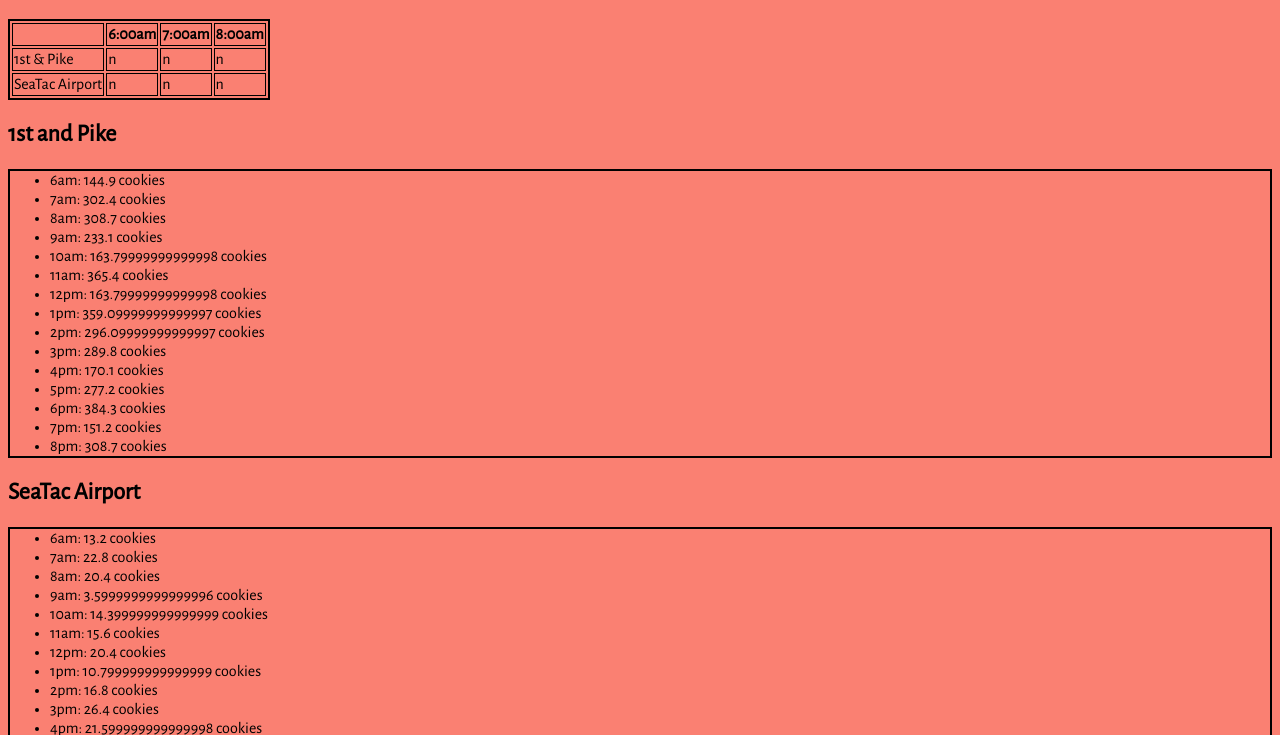
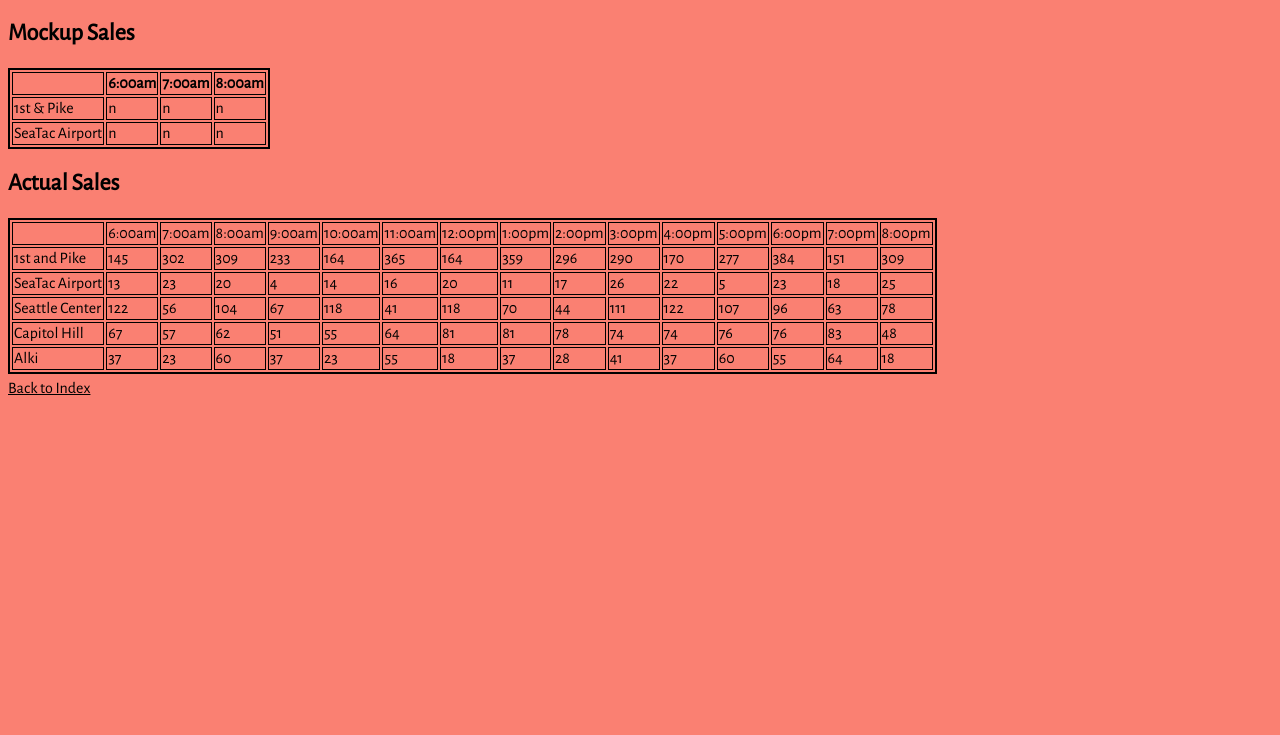
Before and after one commit to jaderager/cookie_stand, a plain HTML site: page sales.html in a window 1280 px wide. Shown: the part 62-797 px from the top of the page. Drawn offline with nearby package versions, Linux system fonts and the light colour scheme.

Commit message:
convert list format to table format on sales.html; link to index

```diff
--- a/sales.css
+++ b/sales.css
@@ -12,6 +12,8 @@
 
 table {
     border: 2px solid black;
+    margin-top: 5px;
+    margin-bottom: 5px;
 }
 
 th {
--- a/sales.html
+++ b/sales.html
@@ -8,6 +8,7 @@
 </head>
 <body onload="execUponLoad()">
     <header><h1>Hourly Sales Forecast</h1></header>
+    <h2>Mockup Sales</h2>
     <section id="mockupSales"> <!-- This is just to help me visualize how the table will be generated by the script, and re-familiarize myself with HTML tables. -->
         <table>
             <tr>
@@ -30,27 +31,8 @@
             </tr>
         </table>
     </section>
+    <h2>Actual Sales</h2>
     <section id="salesSection"></section>
-    <!--
-    <h2>1st &amp; Pike</h2>
-    <ul id="firstAndPikeSalesList">
-    </ul>
-
-    <h2>SeaTac Airport</h2>
-    <ul id="seaTacAirportSalesList">
-    </ul>
-
-    <h2>Seattle Center</h2>
-    <ul id="seattleCenterSalesList">
-    </ul>
-
-    <h2>Capitol Hill</h2>
-    <ul id="capitolHillSalesList">
-    </ul>
-
-    <h2>Alki</h2>
-    <ul id="alkiSalesList">
-    </ul>
-    -->
+    <a href="index.html">Back to Index</a>
 </body>
 </html>
--- a/sales.js
+++ b/sales.js
@@ -7,8 +7,6 @@
   this.maxCustomers = maxCustomers;
   this.avgCookiesPerCust = avgCookiesPerCust;
 
-  /*  will contain pregenerated strings to be created as text nodes, following format:
-      6am: 315 cookies  */
   this.salesOutputArray = [];
 
   /*  generates number of customers */
@@ -20,10 +18,23 @@
 
   /*  multiply number of customers by rate */
   this.cookiesPerHour = function cookiesPerHour() {
-    return this.genRandomCust() * this.avgCookiesPerCust;
+    return Math.round(this.genRandomCust() * this.avgCookiesPerCust);
   };
 
-  this.genHourlySales = function genHourlySales() {
+  this.genSalesStrings = function genSalesStrings() {
+
+    for (var i = 6; i <= 20; i++) {
+      this.salesOutputArray.push(this.cookiesPerHour());
+    }
+    console.log('.genSalesStrings() :: finished building salesOutputArray: ' + this.salesOutputArray);
+  };
+  this.genSalesStrings();
+}
+/*  will contain pregenerated strings to be created as text nodes, following format:
+    6am: 315 cookies  */
+
+Store.prototype.headingOutputArray = [];
+Store.prototype.genHeadingStrings = function genHeadingStrings() {
 
   for (var i = 6; i <= 20; i++) {
     var workingString = ''; //temp string
@@ -32,21 +43,16 @@
     /*  begin building string. mock string output follows in comments */
     workingString += time[0]; // '6'
     if (!time[1]) {
-        workingString += 'am: '; // '6' + 'am: '
+      workingString += ':00am'; // '6' + 'am: '
     } else if (time[1]) {
-        workingString += 'pm: '; // '6' + 'pm: '
+      workingString += ':00pm'; // '6' + 'pm: '
     }
 
-      workingString += this.cookiesPerHour() + ' cookies'; // '6' + ( 'am: ' || 'pm: ' ) + n + ' cookies'
-
-      this.salesOutputArray.push(workingString); //finally, push complete string to corresponding hour index of salesOutputArray
+    this.headingOutputArray.push(workingString); //finally, push complete string
   }
-
+  console.log('.genHeadingStrings() :: finished building headingOutputArray: ' + this.headingOutputArray);
 };
-  this.genHourlySales(); //initialize salesOutputArray
-}
-
-
+Store.prototype.genHeadingStrings();
 
 /*  Initialize Store objects  */
 var firstAndPike = new Store('1st and Pike', //locString
@@ -107,7 +113,7 @@
   newNode = document.createElement(nodeType);
 
   targetNodeObj.appendChild(newNode);
-  console.log('returning lastChild ' + targetNodeObj.lastChild + 'of targetNode ' + targetNodeObj);
+  console.log('insertNode() :: RETURN lastChild ' + targetNodeObj.lastChild + 'of targetNode ' + targetNodeObj);
   return targetNodeObj.lastChild; //this is the reason we check the typeof target. somewhere in the chain of calls it can break if a DOM node is being passed to a function such as this one which expects a string referencing an HTML id.
 }
 
@@ -141,22 +147,40 @@
 /*  WILL NOT WORK IF NODE PASSED DIRECTLY TO, USE ID INSTEAD
     Used to recursively add elements.
     Tightly coupled with Store objects, only a wrapper function.  */
-function generateSalesOutput (target, objIndex) { //takes wrapper as argument, and salesOutputArray to repetitively add li elements
-  console.log('FUNCTION_EXECUTE insertUlLiIter()');
+function generateSalesElements (target, objIndex) { //takes wrapper element as argument
+  console.log('generateSalesElements() :: FUNCTION_EXECUTE');
 
   var targetSectionNodeObj = document.getElementById(target);
-  var targetUlNodeObj;
+  var targetTableNodeObj;
+  var targetTableRowNodeObj;
 
-  for (var i = 0; i < objIndex.length; i++) {
+  //must generate new table object and capture for rest of function to use
+  targetTableNodeObj = insertNode(targetSectionNodeObj, 'table');
 
-    insertNodeWithText(targetSectionNodeObj, 'h1', objIndex[i].locString);
-    targetUlNodeObj = insertNode(targetSectionNodeObj, 'ul'); //not only append ul element to targetNodeObj, but pass its new child node(HTML Obj) to targetUl for future appending to
+  /*  GENERATE TABLE HEADING  */
+  //create corner cell...
+  targetTableRowNodeObj = insertNode(targetTableNodeObj, 'tr');
+  insertNode(targetTableRowNodeObj, 'td');
 
-    for (var j = 0; j < objIndex[i].salesOutputArray.length; j++) {
+  //fill out rest of table heading
+  for (var i = 0; i < Store.prototype.headingOutputArray.length; i++) {
+    insertNodeWithText(targetTableRowNodeObj, 'td', Store.prototype.headingOutputArray[i]);
+  }
 
-      insertNodeWithText(targetUlNodeObj, 'li', objIndex[i].salesOutputArray[j]);
+  //now we have to generate as many table rows as there are stores...
+  for (i = 0; i < (objIndex.length); i++) {
 
+
+    targetTableRowNodeObj = insertNode(targetTableNodeObj, 'tr'); //begin row
+    insertNodeWithText(targetTableRowNodeObj, 'td', objIndex[i].locString); //create first cell with store location name
+
+    //while generate a row, make sure to add TDs
+    for (var j = 0; j < (objIndex[i].salesOutputArray.length); j++) {
+      insertNodeWithText(targetTableRowNodeObj, 'td', objIndex[i].salesOutputArray[j]);
     }
+
+    /* insertNodeWithText(targetSectionNodeObj, 'h1', objIndex[i].locString);
+    targetUlNodeObj = insertNode(targetSectionNodeObj, 'ul'); //not only append ul element to targetNodeObj, but pass its new child node(HTML Obj) to targetUl for future appending to */
   }
   console.log('FUNCTION_BREAK insertUlLiIter()');
 }
@@ -167,6 +191,6 @@
 function execUponLoad() { //eslint-disable-line
   console.log('document loaded');
 
-  generateSalesOutput('salesSection', superStore);
+  generateSalesElements('salesSection', superStore);
 
 }
```
Also changed, not shown: index.html (+1 -1 lines). Lines whose indentation alone changed are shown as unchanged.
